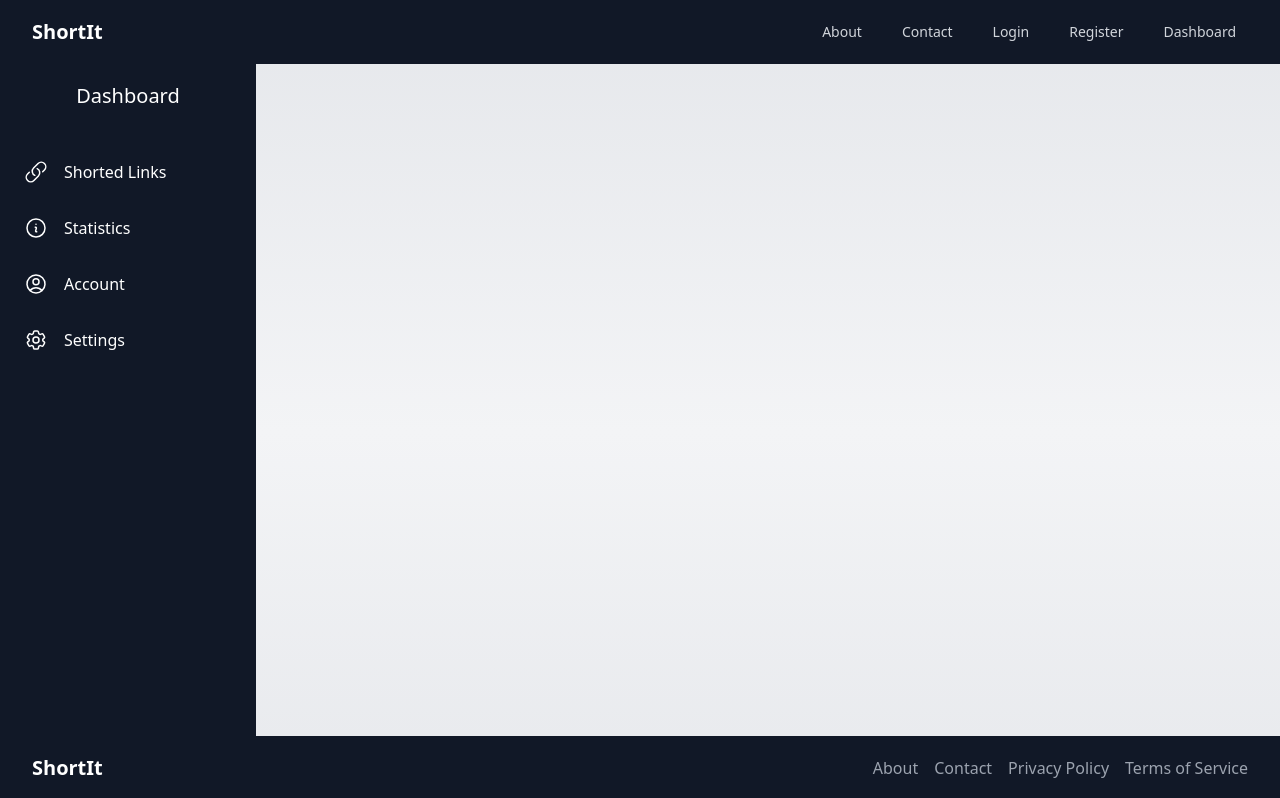
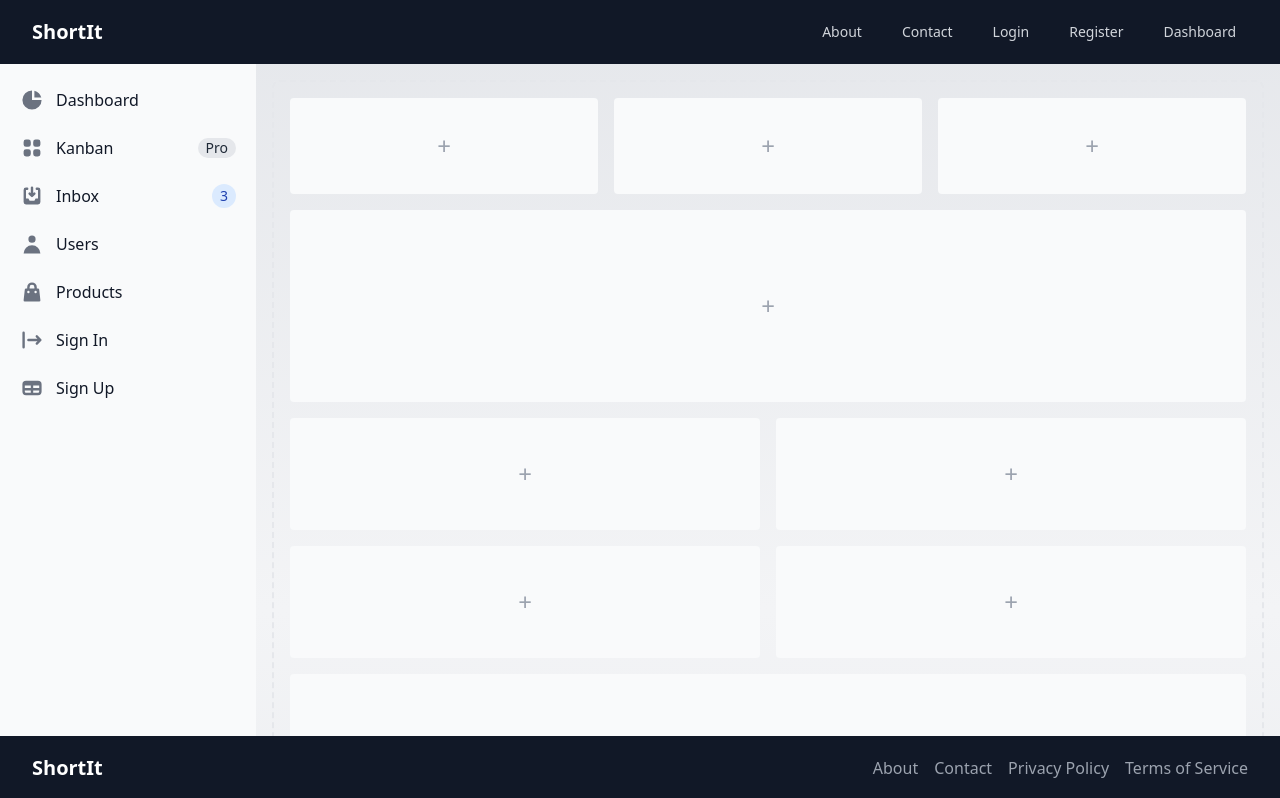
Before and after one commit to mkyosev/ShortIt, a Next.js app in the folder shortit/: page /dashboard in a window 1280 px wide. Shown: the top 798 px of the page. Built offline with nearby package versions, Linux system fonts and the light colour scheme; what tailwindcss-gradients would draw is missing.

Commit message:
dashboard page

```diff
--- a/shortit/components/Dashboard.js
+++ b/shortit/components/Dashboard.js
@@ -84,58 +84,115 @@
         //   </div>
         //   <div className="w-3/4">{renderPageContent()}</div>
         // </div>
-        <div className="flex flex-col w-64 h-screen bg-gray-900">
-            <div className="flex items-center justify-center h-16 px-4 border-b border-gray-900">
-                <span className="text-xl font-medium text-white">Dashboard</span>
+        <>
+            <button data-drawer-target="default-sidebar" data-drawer-toggle="default-sidebar" aria-controls="default-sidebar" type="button" className="inline-flex items-center p-2 mt-2 ml-3 text-sm text-gray-500 rounded-lg md:hidden hover:bg-gray-100 focus:outline-none focus:ring-2 focus:ring-gray-200 dark:text-gray-400 dark:hover:bg-gray-700 dark:focus:ring-gray-600">
+                <span className="sr-only">Open sidebar</span>
+                <svg className="w-6 h-6" aria-hidden="true" fill="currentColor" viewBox="0 0 20 20" xmlns="http://www.w3.org/2000/svg">
+                    <path clip-rule="evenodd" fill-rule="evenodd" d="M2 4.75A.75.75 0 012.75 4h14.5a.75.75 0 010 1.5H2.75A.75.75 0 012 4.75zm0 10.5a.75.75 0 01.75-.75h7.5a.75.75 0 010 1.5h-7.5a.75.75 0 01-.75-.75zM2 10a.75.75 0 01.75-.75h14.5a.75.75 0 010 1.5H2.75A.75.75 0 012 10z"></path>
+                </svg>
+            </button>
+
+            <aside id="default-sidebar" className="fixed my-16 w-64 h-screen transition-transform -translate-x-full sm:translate-x-0" aria-label="Sidebar">
+                <div className="h-full px-3 py-4 overflow-y-auto bg-gray-50 dark:bg-gray-800">
+                    <ul className="space-y-2">
+                        <li>
+                            <a href="#" className="flex items-center p-2 text-base font-normal text-gray-900 rounded-lg dark:text-white hover:bg-gray-100 dark:hover:bg-gray-700">
+                                <svg aria-hidden="true" className="w-6 h-6 text-gray-500 transition duration-75 dark:text-gray-400 group-hover:text-gray-900 dark:group-hover:text-white" fill="currentColor" viewBox="0 0 20 20" xmlns="http://www.w3.org/2000/svg"><path d="M2 10a8 8 0 018-8v8h8a8 8 0 11-16 0z"></path><path d="M12 2.252A8.014 8.014 0 0117.748 8H12V2.252z"></path></svg>
+                                <span className="ml-3">Dashboard</span>
+                            </a>
+                        </li>
+                        <li>
+                            <a href="#" className="flex items-center p-2 text-base font-normal text-gray-900 rounded-lg dark:text-white hover:bg-gray-100 dark:hover:bg-gray-700">
+                                <svg aria-hidden="true" className="flex-shrink-0 w-6 h-6 text-gray-500 transition duration-75 dark:text-gray-400 group-hover:text-gray-900 dark:group-hover:text-white" fill="currentColor" viewBox="0 0 20 20" xmlns="http://www.w3.org/2000/svg"><path d="M5 3a2 2 0 00-2 2v2a2 2 0 002 2h2a2 2 0 002-2V5a2 2 0 00-2-2H5zM5 11a2 2 0 00-2 2v2a2 2 0 002 2h2a2 2 0 002-2v-2a2 2 0 00-2-2H5zM11 5a2 2 0 012-2h2a2 2 0 012 2v2a2 2 0 01-2 2h-2a2 2 0 01-2-2V5zM11 13a2 2 0 012-2h2a2 2 0 012 2v2a2 2 0 01-2 2h-2a2 2 0 01-2-2v-2z"></path></svg>
+                                <span className="flex-1 ml-3 whitespace-nowrap">Kanban</span>
+                                <span className="inline-flex items-center justify-center px-2 ml-3 text-sm font-medium text-gray-800 bg-gray-200 rounded-full dark:bg-gray-700 dark:text-gray-300">Pro</span>
+                            </a>
+                        </li>
+                        <li>
+                            <a href="#" className="flex items-center p-2 text-base font-normal text-gray-900 rounded-lg dark:text-white hover:bg-gray-100 dark:hover:bg-gray-700">
+                                <svg aria-hidden="true" className="flex-shrink-0 w-6 h-6 text-gray-500 transition duration-75 dark:text-gray-400 group-hover:text-gray-900 dark:group-hover:text-white" fill="currentColor" viewBox="0 0 20 20" xmlns="http://www.w3.org/2000/svg"><path d="M8.707 7.293a1 1 0 00-1.414 1.414l2 2a1 1 0 001.414 0l2-2a1 1 0 00-1.414-1.414L11 7.586V3a1 1 0 10-2 0v4.586l-.293-.293z"></path><path d="M3 5a2 2 0 012-2h1a1 1 0 010 2H5v7h2l1 2h4l1-2h2V5h-1a1 1 0 110-2h1a2 2 0 012 2v10a2 2 0 01-2 2H5a2 2 0 01-2-2V5z"></path></svg>
+                                <span className="flex-1 ml-3 whitespace-nowrap">Inbox</span>
+                                <span className="inline-flex items-center justify-center w-3 h-3 p-3 ml-3 text-sm font-medium text-blue-800 bg-blue-100 rounded-full dark:bg-blue-900 dark:text-blue-300">3</span>
+                            </a>
+                        </li>
+                        <li>
+                            <a href="#" className="flex items-center p-2 text-base font-normal text-gray-900 rounded-lg dark:text-white hover:bg-gray-100 dark:hover:bg-gray-700">
+                                <svg aria-hidden="true" className="flex-shrink-0 w-6 h-6 text-gray-500 transition duration-75 dark:text-gray-400 group-hover:text-gray-900 dark:group-hover:text-white" fill="currentColor" viewBox="0 0 20 20" xmlns="http://www.w3.org/2000/svg"><path fill-rule="evenodd" d="M10 9a3 3 0 100-6 3 3 0 000 6zm-7 9a7 7 0 1114 0H3z" clip-rule="evenodd"></path></svg>
+                                <span className="flex-1 ml-3 whitespace-nowrap">Users</span>
+                            </a>
+                        </li>
+                        <li>
+                            <a href="#" className="flex items-center p-2 text-base font-normal text-gray-900 rounded-lg dark:text-white hover:bg-gray-100 dark:hover:bg-gray-700">
+                                <svg aria-hidden="true" className="flex-shrink-0 w-6 h-6 text-gray-500 transition duration-75 dark:text-gray-400 group-hover:text-gray-900 dark:group-hover:text-white" fill="currentColor" viewBox="0 0 20 20" xmlns="http://www.w3.org/2000/svg"><path fill-rule="evenodd" d="M10 2a4 4 0 00-4 4v1H5a1 1 0 00-.994.89l-1 9A1 1 0 004 18h12a1 1 0 00.994-1.11l-1-9A1 1 0 0015 7h-1V6a4 4 0 00-4-4zm2 5V6a2 2 0 10-4 0v1h4zm-6 3a1 1 0 112 0 1 1 0 01-2 0zm7-1a1 1 0 100 2 1 1 0 000-2z" clip-rule="evenodd"></path></svg>
+                                <span className="flex-1 ml-3 whitespace-nowrap">Products</span>
+                            </a>
+                        </li>
+                        <li>
+                            <a href="#" className="flex items-center p-2 text-base font-normal text-gray-900 rounded-lg dark:text-white hover:bg-gray-100 dark:hover:bg-gray-700">
+                                <svg aria-hidden="true" className="flex-shrink-0 w-6 h-6 text-gray-500 transition duration-75 dark:text-gray-400 group-hover:text-gray-900 dark:group-hover:text-white" fill="currentColor" viewBox="0 0 20 20" xmlns="http://www.w3.org/2000/svg"><path fill-rule="evenodd" d="M3 3a1 1 0 00-1 1v12a1 1 0 102 0V4a1 1 0 00-1-1zm10.293 9.293a1 1 0 001.414 1.414l3-3a1 1 0 000-1.414l-3-3a1 1 0 10-1.414 1.414L14.586 9H7a1 1 0 100 2h7.586l-1.293 1.293z" clip-rule="evenodd"></path></svg>
+                                <span className="flex-1 ml-3 whitespace-nowrap">Sign In</span>
+                            </a>
+                        </li>
+                        <li>
+                            <a href="#" className="flex items-center p-2 text-base font-normal text-gray-900 rounded-lg dark:text-white hover:bg-gray-100 dark:hover:bg-gray-700">
+                                <svg aria-hidden="true" className="flex-shrink-0 w-6 h-6 text-gray-500 transition duration-75 dark:text-gray-400 group-hover:text-gray-900 dark:group-hover:text-white" fill="currentColor" viewBox="0 0 20 20" xmlns="http://www.w3.org/2000/svg"><path fill-rule="evenodd" d="M5 4a3 3 0 00-3 3v6a3 3 0 003 3h10a3 3 0 003-3V7a3 3 0 00-3-3H5zm-1 9v-1h5v2H5a1 1 0 01-1-1zm7 1h4a1 1 0 001-1v-1h-5v2zm0-4h5V8h-5v2zM9 8H4v2h5V8z" clip-rule="evenodd"></path></svg>
+                                <span className="flex-1 ml-3 whitespace-nowrap">Sign Up</span>
+                            </a>
+                        </li>
+                    </ul>
+                </div>
+            </aside>
+
+            <div className="p-4 sm:ml-64">
+                <div className="p-4 border-2 border-gray-200 border-dashed rounded-lg dark:border-gray-700 my-16">
+                    <div className="grid grid-cols-3 gap-4 mb-4">
+                        <div className="flex items-center justify-center h-24 rounded bg-gray-50 dark:bg-gray-800">
+                            <p className="text-2xl text-gray-400 dark:text-gray-500">+</p>
+                        </div>
+                        <div className="flex items-center justify-center h-24 rounded bg-gray-50 dark:bg-gray-800">
+                            <p className="text-2xl text-gray-400 dark:text-gray-500">+</p>
+                        </div>
+                        <div className="flex items-center justify-center h-24 rounded bg-gray-50 dark:bg-gray-800">
+                            <p className="text-2xl text-gray-400 dark:text-gray-500">+</p>
+                        </div>
+                    </div>
+                    <div className="flex items-center justify-center h-48 mb-4 rounded bg-gray-50 dark:bg-gray-800">
+                        <p className="text-2xl text-gray-400 dark:text-gray-500">+</p>
+                    </div>
+                    <div className="grid grid-cols-2 gap-4 mb-4">
+                        <div className="flex items-center justify-center rounded bg-gray-50 h-28 dark:bg-gray-800">
+                            <p className="text-2xl text-gray-400 dark:text-gray-500">+</p>
+                        </div>
+                        <div className="flex items-center justify-center rounded bg-gray-50 h-28 dark:bg-gray-800">
+                            <p className="text-2xl text-gray-400 dark:text-gray-500">+</p>
+                        </div>
+                        <div className="flex items-center justify-center rounded bg-gray-50 h-28 dark:bg-gray-800">
+                            <p className="text-2xl text-gray-400 dark:text-gray-500">+</p>
+                        </div>
+                        <div className="flex items-center justify-center rounded bg-gray-50 h-28 dark:bg-gray-800">
+                            <p className="text-2xl text-gray-400 dark:text-gray-500">+</p>
+                        </div>
+                    </div>
+                    <div className="flex items-center justify-center h-48 mb-4 rounded bg-gray-50 dark:bg-gray-800">
+                        <p className="text-2xl text-gray-400 dark:text-gray-500">+</p>
+                    </div>
+                    <div className="grid grid-cols-2 gap-4">
+                        <div className="flex items-center justify-center rounded bg-gray-50 h-28 dark:bg-gray-800">
+                            <p className="text-2xl text-gray-400 dark:text-gray-500">+</p>
+                        </div>
+                        <div className="flex items-center justify-center rounded bg-gray-50 h-28 dark:bg-gray-800">
+                            <p className="text-2xl text-gray-400 dark:text-gray-500">+</p>
+                        </div>
+                        <div className="flex items-center justify-center rounded bg-gray-50 h-28 dark:bg-gray-800">
+                            <p className="text-2xl text-gray-400 dark:text-gray-500">+</p>
+                        </div>
+                        <div className="flex items-center justify-center rounded bg-gray-50 h-28 dark:bg-gray-800">
+                            <p className="text-2xl text-gray-400 dark:text-gray-500">+</p>
+                        </div>
+                    </div>
+                </div>
             </div>
-
-            <div className="flex flex-col flex-grow p-4">
-                <Link legacyBehavior href="/admin/dashboard">
-                    <a className="flex items-center p-2 my-2 transition-all duration-300 rounded-lg hover:bg-gray-700 text-white">
-                        <span className="mr-4">
-                            <svg className="w-6 h-6" fill="none" stroke="currentColor" strokeWidth="1.5" viewBox="0 0 24 24" xmlns="http://www.w3.org/2000/svg" aria-hidden="true">
-                                <path strokeLinecap="round" strokeLinejoin="round" d="M13.19 8.688a4.5 4.5 0 011.242 7.244l-4.5 4.5a4.5 4.5 0 01-6.364-6.364l1.757-1.757m13.35-.622l1.757-1.757a4.5 4.5 0 00-6.364-6.364l-4.5 4.5a4.5 4.5 0 001.242 7.244"></path>
-                            </svg>
-                        </span>
-                        Shorted Links
-                    </a>
-                </Link>
-                <Link legacyBehavior href="/admin/dashboard">
-                    <a className="flex items-center p-2 my-2 transition-all duration-300 rounded-lg hover:bg-gray-700 text-white">
-                        <span className="mr-4">
-                            <svg className="w-6 h-6" fill="none" stroke="currentColor" strokeWidth="1.5" viewBox="0 0 24 24" xmlns="http://www.w3.org/2000/svg" aria-hidden="true">
-                                <path strokeLinecap="round" strokeLinejoin="round" d="M11.25 11.25l.041-.02a.75.75 0 011.063.852l-.708 2.836a.75.75 0 001.063.853l.041-.021M21 12a9 9 0 11-18 0 9 9 0 0118 0zm-9-3.75h.008v.008H12V8.25z"></path>
-                            </svg>
-                        </span>
-                        Statistics
-                    </a>
-                </Link>
-
-                <Link legacyBehavior href="/admin/dashboard">
-                    <a className="flex items-center p-2 my-2 transition-all duration-300 rounded-lg hover:bg-gray-700 text-white">
-                        <span className="mr-4">
-                            <svg className="w-6 h-6" fill="none" stroke="currentColor" strokeWidth="1.5" viewBox="0 0 24 24" xmlns="http://www.w3.org/2000/svg" aria-hidden="true">
-                                <path strokeLinecap="round" strokeLinejoin="round" d="M17.982 18.725A7.488 7.488 0 0012 15.75a7.488 7.488 0 00-5.982 2.975m11.963 0a9 9 0 10-11.963 0m11.963 0A8.966 8.966 0 0112 21a8.966 8.966 0 01-5.982-2.275M15 9.75a3 3 0 11-6 0 3 3 0 016 0z"></path>
-                            </svg>
-                        </span>
-                        Account
-                    </a>
-                </Link>
-                <Link legacyBehavior href="/admin/dashboard">
-                    <a className="flex items-center p-2 my-2 transition-all duration-300 rounded-lg hover:bg-gray-700 text-white">
-                        <span className="mr-4">
-                            <svg  className="w-6 h-6" fill="none" stroke="currentColor" strokeWidth="1.5" viewBox="0 0 24 24" xmlns="http://www.w3.org/2000/svg" aria-hidden="true">
-                                <path strokeLinecap="round" strokeLinejoin="round" d="M9.594 3.94c.09-.542.56-.94 1.11-.94h2.593c.55 0 1.02.398 1.11.94l.213 1.281c.063.374.313.686.645.87.074.04.147.083.22.127.324.196.72.257 1.075.124l1.217-.456a1.125 1.125 0 011.37.49l1.296 2.247a1.125 1.125 0 01-.26 1.431l-1.003.827c-.293.24-.438.613-.431.992a6.759 6.759 0 010 .255c-.007.378.138.75.43.99l1.005.828c.424.35.534.954.26 1.43l-1.298 2.247a1.125 1.125 0 01-1.369.491l-1.217-.456c-.355-.133-.75-.072-1.076.124a6.57 6.57 0 01-.22.128c-.331.183-.581.495-.644.869l-.213 1.28c-.09.543-.56.941-1.11.941h-2.594c-.55 0-1.02-.398-1.11-.94l-.213-1.281c-.062-.374-.312-.686-.644-.87a6.52 6.52 0 01-.22-.127c-.325-.196-.72-.257-1.076-.124l-1.217.456a1.125 1.125 0 01-1.369-.49l-1.297-2.247a1.125 1.125 0 01.26-1.431l1.004-.827c.292-.24.437-.613.43-.992a6.932 6.932 0 010-.255c.007-.378-.138-.75-.43-.99l-1.004-.828a1.125 1.125 0 01-.26-1.43l1.297-2.247a1.125 1.125 0 011.37-.491l1.216.456c.356.133.751.072 1.076-.124.072-.044.146-.087.22-.128.332-.183.582-.495.644-.869l.214-1.281z"></path>
-                                <path strokeLinecap="round" strokeLinejoin="round" d="M15 12a3 3 0 11-6 0 3 3 0 016 0z"></path>
-                            </svg>
-                        </span>
-                        Settings
-                    </a>
-                </Link>
-            </div>
-
-            <div className="w-3/4">{renderPageContent()}</div>
-        </div>
+        </>
     );
 };
 
--- a/shortit/components/Navbar.js
+++ b/shortit/components/Navbar.js
@@ -1,7 +1,7 @@
 import Link from "next/link"
 const Navbar = () => {
     return (
-        <nav className="bg-gray-900">
+        <nav className="bg-gray-900 fixed w-full">
             <div className="max-w-7xl mx-auto px-2 sm:px-6 lg:px-8">
                 <div className="relative flex items-center justify-between h-16">
                     {/* Navbar brand */}
```
